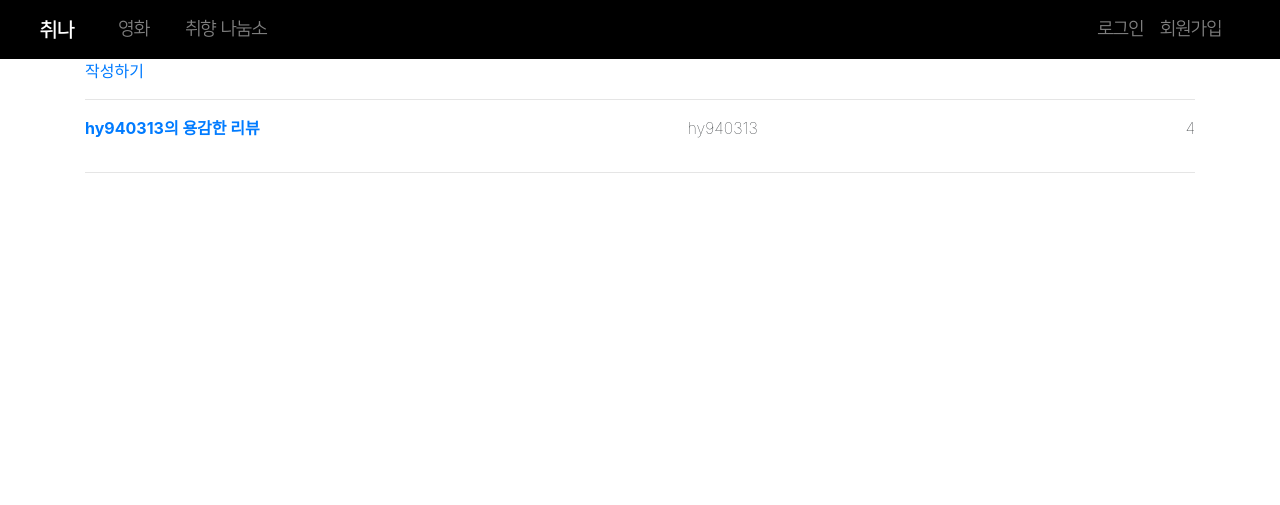
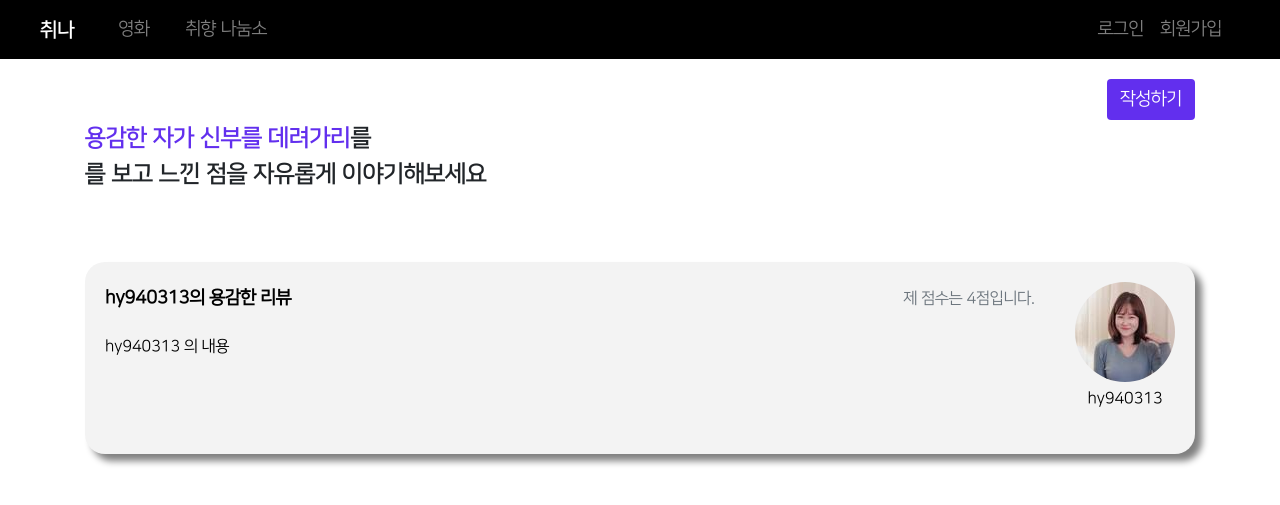
Before and after one commit to yeseul4072/fianl_pjt, a Django app: page /articles/1/community in a window 1280 px wide. Shown: the top 505 px of the page. Run offline with Django 3.2, Linux system fonts and the light colour scheme; data comes from the database, SQL or seed files in the repository; both versions use the stored data as it was after the commit; some libraries are stand-ins or nearby versions.

Commit message:
community.html UI

```diff
--- a/initial/articles/templates/articles/community.html
+++ b/initial/articles/templates/articles/community.html
@@ -1,20 +1,74 @@
 {% extends 'base.html' %}
 {% load static %}
+{% load bootstrap_pagination %}
+
+{% block head %}
+<link rel="stylesheet" href="{% static 'articles/style.css' %}">
+{% endblock %}
 
 {% block content %}
 <div class="container">
-    <a href="{% url 'articles:review_create' movie.pk %}">작성하기</a>
-    <hr>
-
-    {% for review in reviews %}
-        <div class="d-flex justify-content-between">
-            <p class="font-weight-bold"><a href="{% url 'articles:review_detail' movie.pk review.pk %}">{{ review.title }}</a></p>
-            <p class="font-weight-lighter">{{ review.user }}</p>
-            <p class="font-weight-lighter">{{ review.score }}</p>
-        </div>
-        <hr>
-    {% endfor %}
-
+    <div class="d-flex flex-row-reverse align-content-center">
+        <form action="{% url 'articles:review_create' movie.pk %}">
+            <button class="btn text_R" style="background-color: rgb(98, 47, 238); color: white; margin-top: 20px;">작성하기</button>
+        </form>
+    </div>
+    <div>
+        <a href="#" class="text-decoration-none text_B" style="color: rgb(98, 47, 238);">{{ movie.title }}</a><span class="text_B">를</span>
+        <p class="text_B">를 보고 느낀 점을 자유롭게 이야기해보세요</p>
+    </div>
+    <div style="margin-top: 70px;">
+        {% for review in page_obj %}
+        {% if forloop.counter|divisibleby:"2" %}
+            <a href="{% url 'articles:review_detail' movie.pk review.pk %}" class="text-decoration-none" >
+                <div class="d-flex community_txt_post" style="margin-bottom: 50px; ; border-radius: 20px 20px 20px 20px;">
+                    <div class="d-flex flex-column justify-content-center align-content-center" style="margin:20px;">
+                        {% if review.user.image %}
+                            <img class="profile_img" src = "{{ review.user.image.url }}" style="width: 100px; height: 100px;">
+                        {% else %}
+                            <img class="profile_img" src = "/static/noprofile.jpg" style="width: 100px; height: 100px;">
+                        {% endif %}
+                        <p class="text_L text-center" style="color: black;">{{ review.user.username }}</p>
+                    </div>
+                    <div style="width:100%; margin: 20px;">
+                        <div class="d-flex justify-content-between" style="width: 100%;">
+                            <p class="text_R font-weight-bold" style="color: black;">{{ review.title }}</p>
+                            <p class="text_L text-muted">제 점수는 {{ review.score }}점입니다.</p>
+                        </div>
+                        <div class="">
+                            <p style="color: black;">{{ review.content }}</p>
+                        </div>
+                    </div>
+                </div>
+            </a>
+        {% else %}
+            <a href="{% url 'articles:review_detail' movie.pk review.pk %}" class="text-decoration-none" >
+                <div class="d-flex community_txt_post" style="margin-bottom: 50px; background-color: rgb(243, 243, 243); border-radius: 20px 20px 20px 20px;">
+                    <div style="width:100%; margin: 20px;">
+                        <div class="d-flex justify-content-between" style="width: 100%;">
+                            <p class="text_R font-weight-bold" style="color: black;">{{ review.title }}</p>
+                            <p class="text_L text-muted" >제 점수는 {{ review.score }}점입니다.</p>
+                        </div>
+                        <div class="">
+                            <p style="color: black;">{{ review.content }}</p>
+                        </div>
+                    </div>
+                    <div style="margin: 20px;">
+                        {% if review.user.image %}
+                            <img class="profile_img" src = "{{ review.user.image.url }}" style="width: 100px; height: 100px;">
+                        {% else %}
+                            <img class="profile_img" src = "/static/noprofile.jpg" style="width: 100px; height: 100px;">
+                        {% endif %}
+                        <p class="text_L text-center" style="color: black;">{{ review.user.username }}</p>
+                    </div>
+                </div>
+            </a>
+        {% endif %}
+        {% endfor %}
+    </div>
+</div>
+<div class="d-flex justify-content-center" style="margin-top: 20px;">
+    {% bootstrap_paginate page_obj range=10 show_prev_next="false" show_first_last="true" %}
 </div>
 
 {% endblock %}
--- a/initial/articles/views.py
+++ b/initial/articles/views.py
@@ -143,9 +143,13 @@ def community(request, movie_pk):
     # 해당하는 영화에 대한 reviews 들고오기
     movie = get_object_or_404(Movie, pk=movie_pk)
     reviews = movie.review_set.all()
+    paginator = Paginator(reviews, 6)
+    page_number = request.GET.get('page')
+    page_obj = paginator.get_page(page_number)
     context = {
         'reviews': reviews,
         'movie': movie,
+        'page_obj': page_obj,
     }
     return render(request, 'articles/community.html', context)
 
--- a/initial/static/articles/style.css
+++ b/initial/static/articles/style.css
@@ -157,3 +157,22 @@
     font-family: "font_XL";
     font-size: medium;
 }
+
+/* community */
+.community_txt_post {
+    overflow: hidden;
+    text-overflow: ellipsis;
+    display: -webkit-box;
+    -webkit-line-clamp: 5; /* 라인수 */
+    -webkit-box-orient: vertical;
+    word-wrap:break-word;
+    line-height: 2em;
+    height: 12em; /* line-height 가 1.2em 이고 3라인을 자르기 때문에 height는 1.2em * 3 = 3.6em */
+    font-family: "font_L"
+}
+.community_txt_post {
+    box-shadow: 7px 7px 7px gray;
+}
+.review_card {
+    opacity: 0.7;
+}
```
Also changed, not shown: initial/db.sqlite3, 2 other files.
